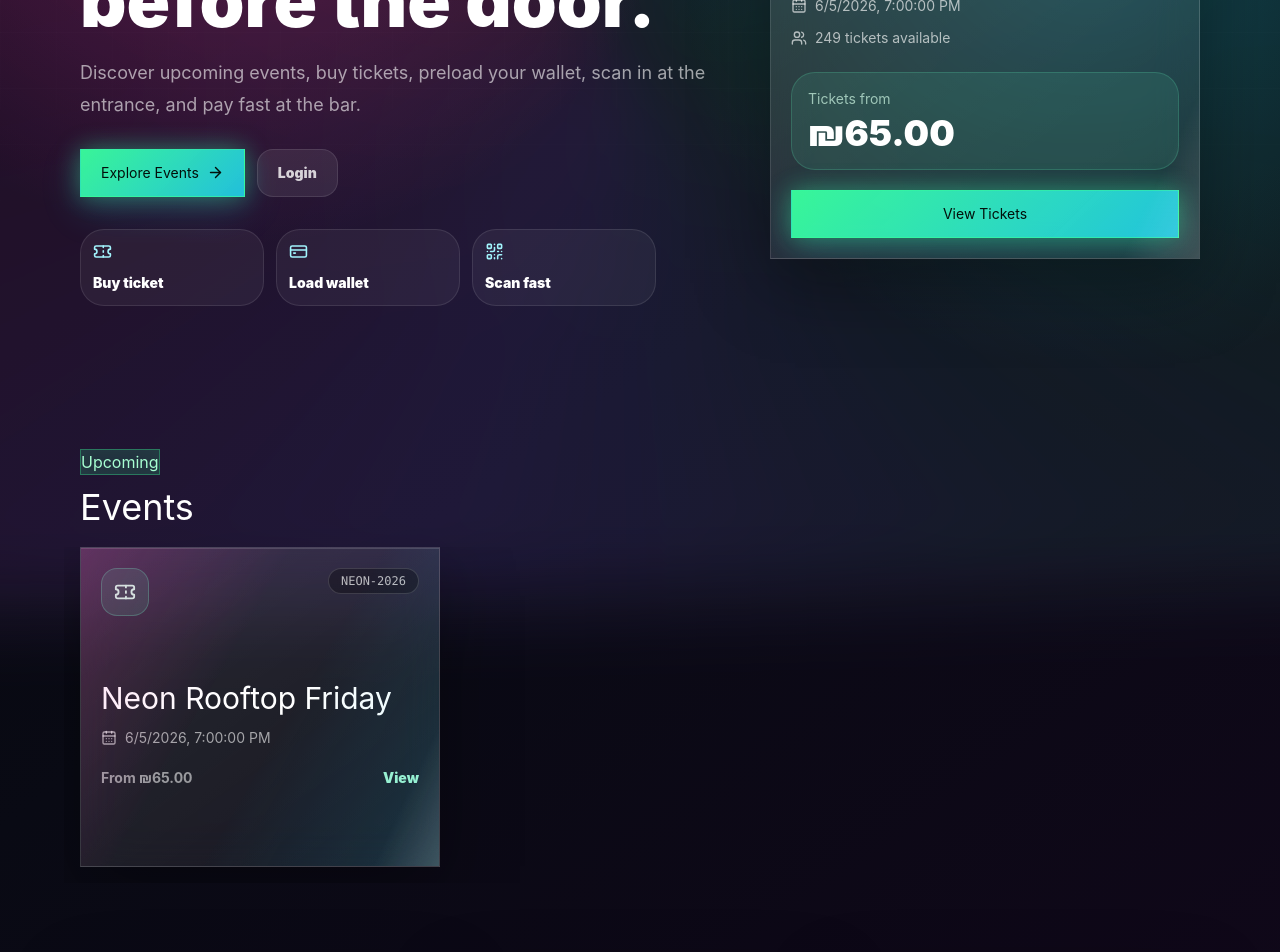
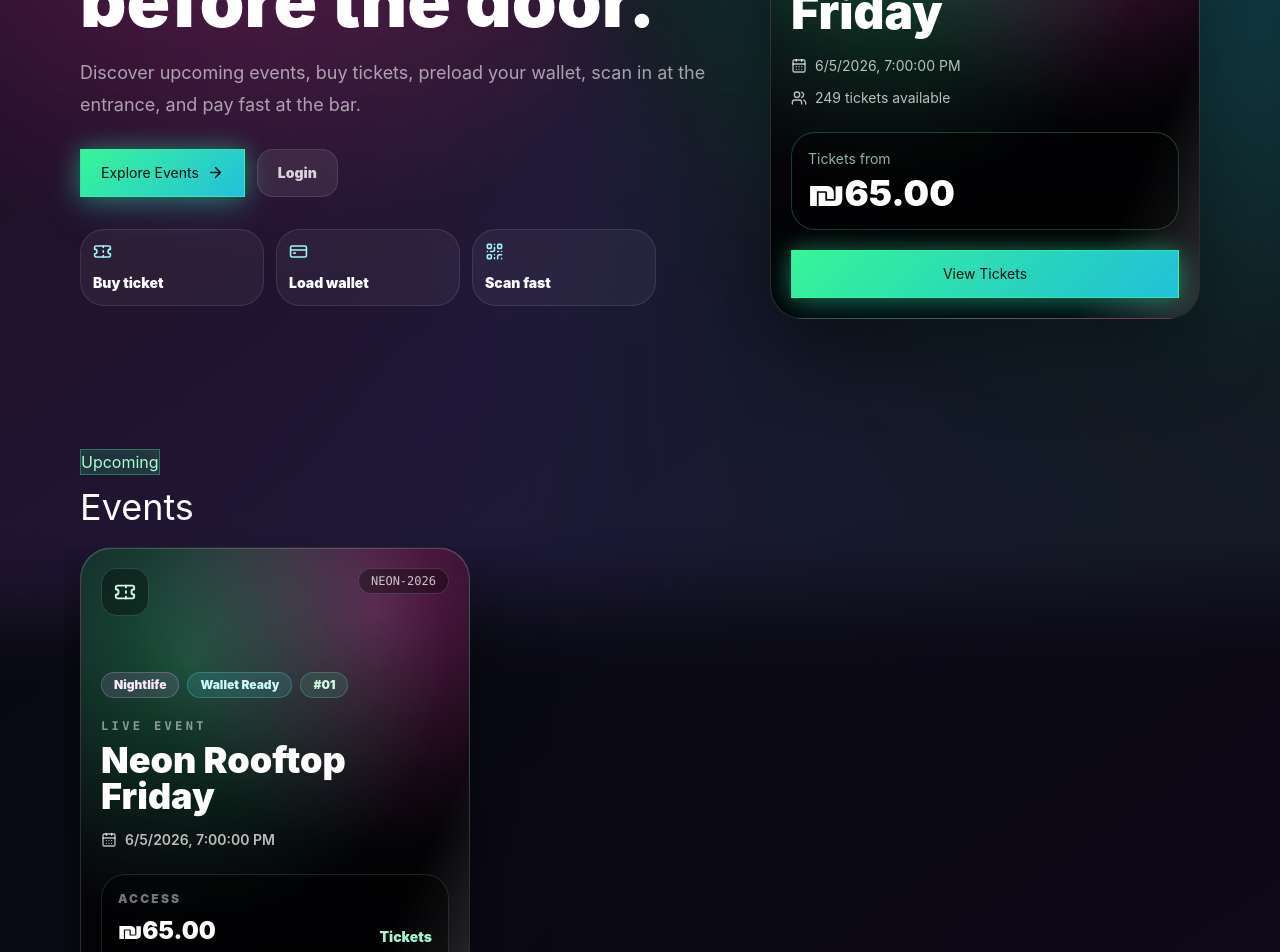
Before and after one commit to erezhanael/event-wallet-poc, a Next.js app: page / in a window 1280 px wide. Shown: the part 360-1312 px from the top of the page. Built offline with nearby package versions, Linux system fonts and the light colour scheme; no server answers.

Commit message:
Redesign public event posters

```diff
--- a/scripts/seed.mjs
+++ b/scripts/seed.mjs
@@ -38,7 +38,7 @@ async function upsertUser(user) {
     user_metadata: { full_name: user.full_name, role: user.role },
   });
 
-  if (error && !error.message.includes("already registered")) throw error;
+  if (error && error.code !== "email_exists" && !error.message.includes("already registered")) throw error;
 
   if (data.user) {
     await supabase.from("users_profile").upsert({
--- a/src/app/globals.css
+++ b/src/app/globals.css
@@ -176,6 +176,46 @@ input {
   pointer-events: none;
 }
 
+.event-poster {
+  position: relative;
+  overflow: hidden;
+  min-height: 30rem;
+  border: 1px solid rgba(255, 255, 255, 0.16);
+  background:
+    linear-gradient(180deg, rgba(0, 0, 0, 0.02), rgba(0, 0, 0, 0.72)),
+    radial-gradient(circle at 28% 22%, rgba(56, 255, 156, 0.34), transparent 16rem),
+    radial-gradient(circle at 76% 12%, rgba(255, 59, 189, 0.38), transparent 15rem),
+    linear-gradient(145deg, #12121d, #05050a 68%);
+  box-shadow:
+    0 30px 80px rgba(0, 0, 0, 0.45),
+    inset 0 1px 0 rgba(255, 255, 255, 0.16);
+  isolation: isolate;
+}
+
+.event-poster::before {
+  content: "";
+  position: absolute;
+  inset: 0;
+  z-index: -2;
+  background:
+    linear-gradient(135deg, rgba(255, 255, 255, 0.12) 0 1px, transparent 1px 100%),
+    linear-gradient(45deg, rgba(255, 255, 255, 0.07) 0 1px, transparent 1px 100%);
+  background-size: 34px 34px;
+  opacity: 0.26;
+  mask-image: linear-gradient(to bottom, black 0%, transparent 80%);
+}
+
+.event-poster::after {
+  content: "";
+  position: absolute;
+  inset: 0;
+  z-index: -1;
+  background:
+    linear-gradient(110deg, transparent 0 48%, rgba(255, 255, 255, 0.18) 50%, transparent 54%),
+    linear-gradient(180deg, transparent 42%, rgba(0, 0, 0, 0.78));
+  opacity: 0.8;
+}
+
 .shine {
   position: relative;
   overflow: hidden;
--- a/src/app/page.tsx
+++ b/src/app/page.tsx
@@ -47,12 +47,16 @@ export default async function Home() {
           </div>
         </div>
 
-        <aside className="glass-card shine p-5">
-          <p className="text-sm font-black uppercase tracking-[0.18em] text-white/45">Featured</p>
+        <aside className="event-poster shine rounded-[2rem] p-5">
+          <div className="relative z-10 flex items-start justify-between">
+            <p className="rounded-full border border-white/15 bg-black/35 px-3 py-1 text-xs font-black uppercase tracking-[0.18em] text-white/70">Featured</p>
+            <span className="rounded-full border border-emerald-300/30 bg-emerald-300/[0.12] px-3 py-1 text-xs font-black text-emerald-100">Rooftop</span>
+          </div>
           {featuredEvent ? (
-            <>
-              <h2 className="premium-heading mt-4 text-4xl">{featuredEvent.name}</h2>
-              <div className="mt-5 space-y-3 text-sm text-white/65">
+            <div className="relative z-10 flex min-h-[27rem] flex-col justify-end">
+              <p className="mb-3 font-mono text-xs font-bold uppercase tracking-[0.28em] text-cyan-100">{featuredEvent.event_code}</p>
+              <h2 className="premium-heading text-5xl font-black leading-none">{featuredEvent.name}</h2>
+              <div className="mt-5 space-y-3 text-sm text-white/72">
                 <p className="flex items-center gap-2">
                   <CalendarDays size={16} />
                   {new Date(featuredEvent.start_time).toLocaleString()}
@@ -62,7 +66,7 @@ export default async function Home() {
                   {featuredEvent.ticketsAvailable} tickets available
                 </p>
               </div>
-              <div className="mt-6 rounded-3xl border border-emerald-300/20 bg-emerald-300/[0.10] p-4">
+              <div className="mt-6 rounded-3xl border border-emerald-300/25 bg-black/35 p-4 backdrop-blur">
                 <p className="text-sm text-emerald-100/70">Tickets from</p>
                 <p className="mt-1 text-4xl font-black text-white">
                   {featuredEvent.lowestTicketPriceCents === null ? "Soon" : formatMoney(featuredEvent.lowestTicketPriceCents, featuredEvent.currency)}
@@ -71,7 +75,7 @@ export default async function Home() {
               <Link href={`/events/${featuredEvent.id}`} className="neon-button mt-5 flex h-12 items-center justify-center px-4 text-sm">
                 View Tickets
               </Link>
-            </>
+            </div>
           ) : (
             <p className="mt-4 text-white/60">No upcoming events are published yet.</p>
           )}
@@ -85,27 +89,41 @@ export default async function Home() {
             <h2 className="premium-heading mt-3 text-4xl">Events</h2>
           </div>
         </div>
-        <div className="-mx-4 flex snap-x gap-4 overflow-x-auto px-4 pb-4">
-          {events.map((event) => (
-            <Link key={event.id} href={`/events/${event.id}`} className="ticket-card glass-card shine min-h-80 w-[82vw] max-w-sm shrink-0 snap-start p-5 sm:w-[360px]">
-              <div className="flex items-start justify-between gap-3">
-                <span className="grid size-12 place-items-center rounded-2xl border border-emerald-300/30 bg-emerald-300/[0.12] text-emerald-100">
+        <div className="-mx-4 flex snap-x gap-5 overflow-x-auto px-4 pb-6">
+          {events.map((event, index) => (
+            <Link key={event.id} href={`/events/${event.id}`} className="event-poster shine flex w-[84vw] max-w-[390px] shrink-0 snap-start flex-col justify-between rounded-[2rem] p-5 sm:w-[390px]">
+              <div className="relative z-10 flex items-start justify-between gap-3">
+                <span className="grid size-12 place-items-center rounded-2xl border border-white/15 bg-black/35 text-emerald-100 backdrop-blur">
                   <Ticket size={22} />
                 </span>
-                <span className="rounded-full border border-white/15 bg-black/30 px-3 py-1 font-mono text-xs text-white/70">{event.event_code}</span>
+                <span className="rounded-full border border-white/15 bg-black/35 px-3 py-1 font-mono text-xs text-white/75">{event.event_code}</span>
               </div>
-              <div className="mt-16">
-                <h3 className="premium-heading text-3xl">{event.name}</h3>
-                <p className="mt-3 flex items-center gap-2 text-sm text-white/60">
+
+              <div className="relative z-10 mt-14">
+                <div className="mb-5 flex flex-wrap gap-2">
+                  <span className="rounded-full border border-fuchsia-300/25 bg-fuchsia-300/[0.12] px-3 py-1 text-xs font-black text-fuchsia-100">Nightlife</span>
+                  <span className="rounded-full border border-cyan-300/25 bg-cyan-300/[0.12] px-3 py-1 text-xs font-black text-cyan-100">Wallet Ready</span>
+                  <span className="rounded-full border border-emerald-300/25 bg-emerald-300/[0.12] px-3 py-1 text-xs font-black text-emerald-100">#{String(index + 1).padStart(2, "0")}</span>
+                </div>
+                <p className="font-mono text-xs font-bold uppercase tracking-[0.28em] text-white/50">Live event</p>
+                <h3 className="premium-heading mt-2 text-4xl font-black leading-none">{event.name}</h3>
+                <p className="mt-4 flex items-center gap-2 text-sm font-semibold text-white/72">
                   <CalendarDays size={16} />
                   {new Date(event.start_time).toLocaleString()}
                 </p>
-                <div className="mt-5 flex items-center justify-between">
-                  <span className="text-sm font-bold text-white/55">
+                <div className="mt-6 rounded-3xl border border-white/12 bg-black/35 p-4 backdrop-blur">
+                  <p className="text-xs font-black uppercase tracking-[0.18em] text-white/45">Access</p>
+                  <div className="mt-2 flex items-end justify-between gap-3">
+                    <span className="text-2xl font-black text-white">
+                      {event.lowestTicketPriceCents === null ? "Soon" : formatMoney(event.lowestTicketPriceCents, event.currency)}
+                    </span>
+                    <span className="text-sm font-black text-emerald-200">Tickets</span>
+                  </div>
+                  <p className="mt-2 text-xs font-semibold text-white/45">
                     {event.lowestTicketPriceCents === null ? "Tickets soon" : `From ${formatMoney(event.lowestTicketPriceCents, event.currency)}`}
-                  </span>
-                  <span className="text-sm font-black text-emerald-200">View</span>
+                  </p>
                 </div>
+                <span className="neon-button mt-4 flex h-11 items-center justify-center rounded-2xl px-4 text-sm">View Event</span>
               </div>
             </Link>
           ))}
```
